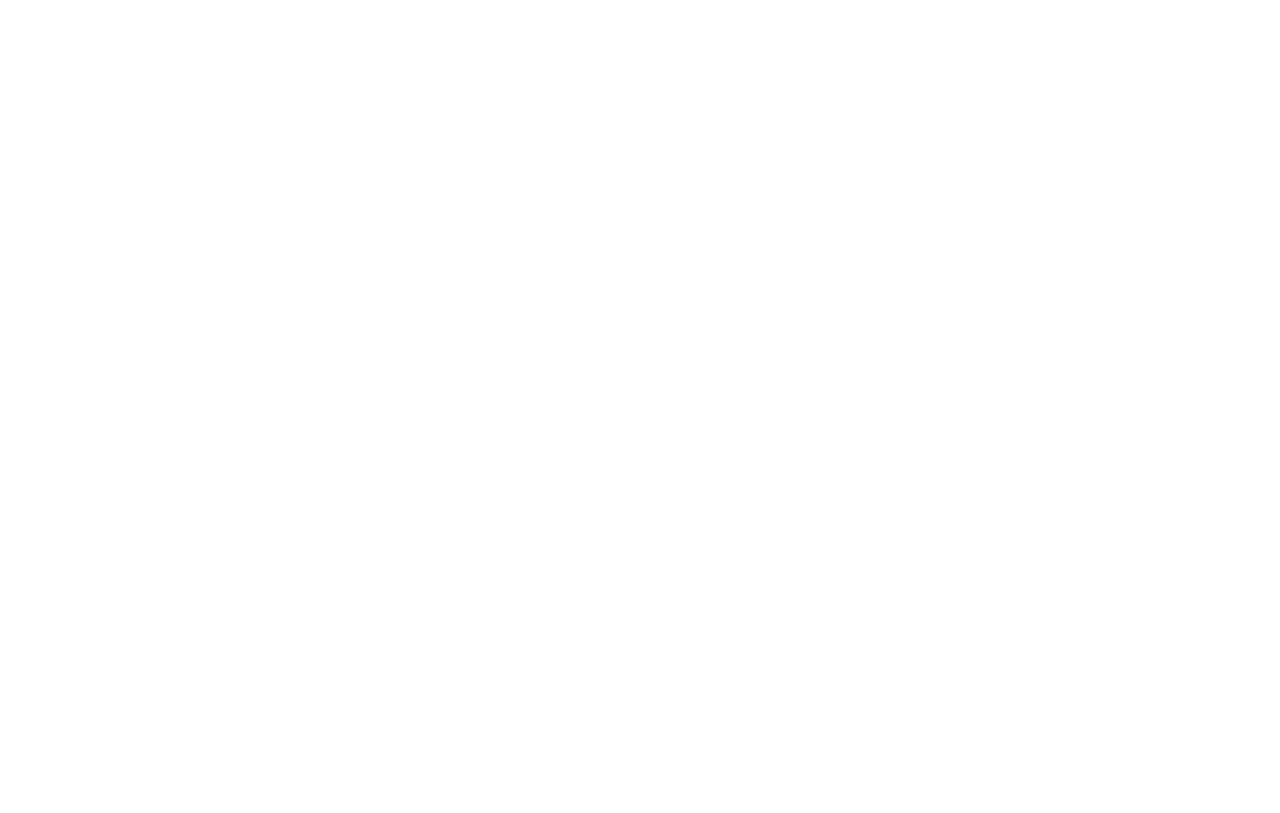
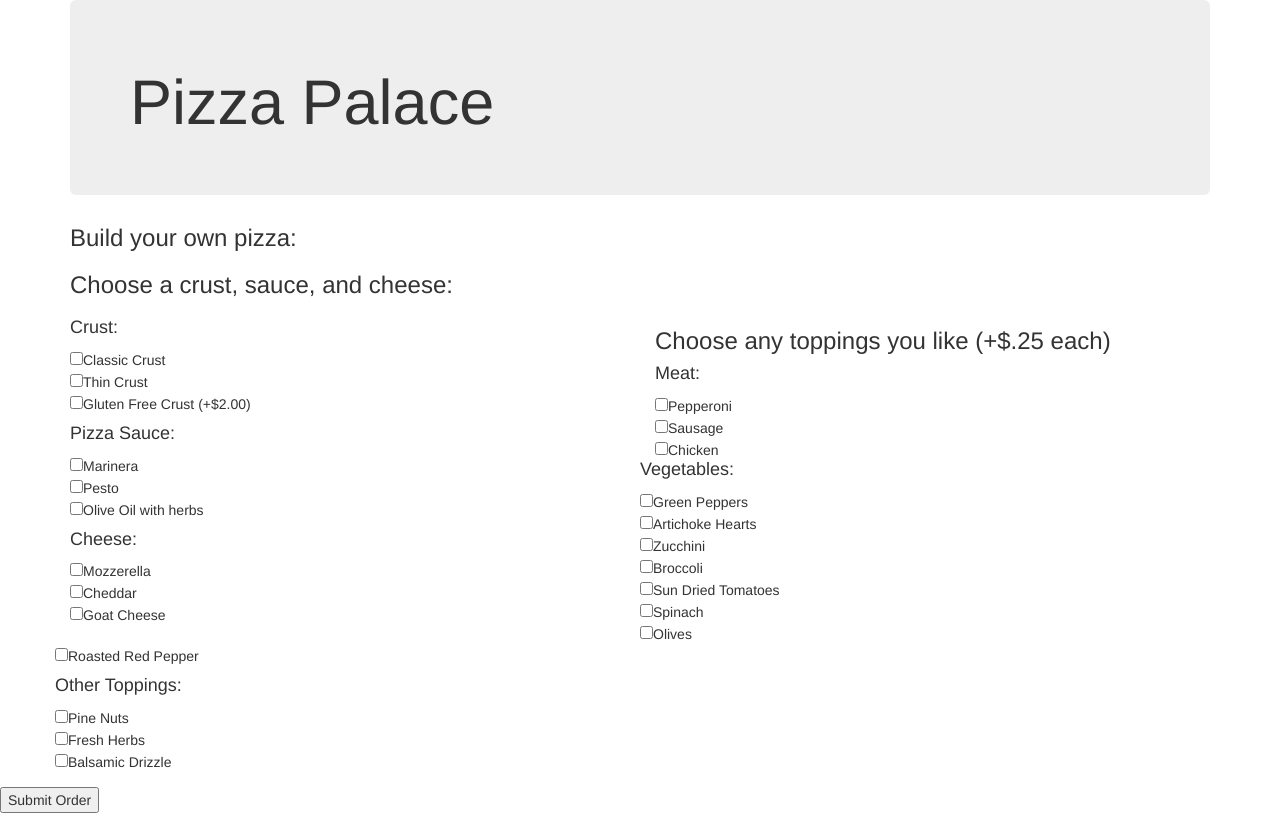
Before and after one commit to MegOlson/pizza-order, a plain HTML site: page index.html in a window 1280 px wide. Drawn offline with nearby package versions, Linux system fonts and the light colour scheme.

Commit message:
add basic html checklist

```diff
--- a/index.html
+++ b/index.html
@@ -1,7 +1,7 @@
 <!DOCTYPE html>
 <html>
   <head>
-    <title>Ping-Pong</title>
+    <title>Pizza Palace</title>
     <link rel="stylesheet" href="https://maxcdn.bootstrapcdn.com/bootstrap/3.3.7/css/bootstrap.min.css">
     <link rel="stylesheet" href="css/styles.css">
     <link href="css/styles.css" rel="stylesheet" type="text/css">
@@ -9,5 +9,77 @@
     <script src="js/scripts.js"></script>
   </head>
   <body>
+    <div class="container">
+      <div class="jumbotron">
+        <h1>Pizza Palace</h1>
+      </div>
+      <!-- <div class="menu">
+        <h3>Pizza Palace Classics</h3>
+        <h4>Choose from a variety of our palace favorites:</h4>
+        <div class="row">
+          <div class="col-md-6">
+            <ul>
+              <li>Margharita Pizza</li> <button type="button" class="btn">Add</button>
+                <li>Fresh tomatoes, mozzerella, and basil. A classic and Pizza Palace bestseller.</li>
+              <li>Meat Lovers</li> <button type="button" class="btn">Add</button>
+                <li>Chicken, italian sausage, and pepperoni atop a hearty layer of mozerella.</li>
+              <li>Garden Vegetable</li> <button type="button" class="btn">Add</button>
+                <li>Spinach, green peppers, zucchini, broccoli, olives, and sun-dreid tomatoes.</li>
+            </ul>
+          </div>
+          <div class="col-md-6">
+            <h5>Small: $5     Medium: $7    Large: $10</h5>
+            <h5>Small: $7     Medium: $9    Large: $12</h5>
+            <h5>Small: $6     Medium: $8    Large: $11</h5>
+          </div>
+        </div>
+      </div> -->
+      <form id="toppings">
+        <h3>Build your own pizza:</h3>
+        <div class="form-group">
+          <h3>Choose a crust, sauce, and cheese:</h3>
+          <div class="row">
+            <div class="col-md-6">
+              <h4>Crust:</h4>
+                <input type="checkbox" name="topping" value="classic-crust">Classic Crust<br>
+                <input type="checkbox" name="topping" value="thin-crust">Thin Crust<br>
+                <input type="checkbox" name="topping" value="gluten-free-crust">Gluten Free Crust (+$2.00)<br>
+              <h4>Pizza Sauce:</h4>
+               <input type="checkbox" name="topping" value="marinara">Marinera<br>
+               <input type="checkbox" name="topping" value="pesto">Pesto<br>
+               <input type="checkbox" name="topping" value="olive-oil-herb">Olive Oil with herbs<br>
+
+              <h4>Cheese:</h4>
+               <input type="checkbox" name="topping" value="mozzerella">Mozzerella<br>
+               <input type="checkbox" name="topping" value="cheddar">Cheddar<br>
+               <input type="checkbox" name="topping" value="goat-cheese">Goat Cheese<br>
+             </div>
+             <div class="col-md-6">
+               <h3>Choose any toppings you like (+$.25 each)</h3>
+               <h4>Meat:</h4>
+                <input type="checkbox" name="topping" value="pepperoni">Pepperoni<br>
+                <input type="checkbox" name="topping" value="sausage">Sausage<br>
+                <input type="checkbox" name="topping" value="chicken">Chicken<br>
+              </div>
+              <h4>Vegetables:</h4>
+               <input type="checkbox" name="topping" value="green-peppers">Green Peppers<br>
+               <input type="checkbox" name="topping" value="artichoke-hearts">Artichoke Hearts<br>
+               <input type="checkbox" name="topping" value="zucchini">Zucchini<br>
+               <input type="checkbox" name="topping" value="broccoli">Broccoli<br>
+               <input type="checkbox" name="topping" value="sun-dried-tomatoes">Sun Dried Tomatoes<br>
+               <input type="checkbox" name="topping" value="spinach">Spinach<br>
+               <input type="checkbox" name="topping" value="olives">Olives<br>
+               <input type="checkbox" name="topping" value="roasted-red-pepper">Roasted Red Pepper<br>
+
+              <h4>Other Toppings:</h4>
+               <input type="checkbox" name="topping" value="pine-nuts">Pine Nuts<br>
+               <input type="checkbox" name="topping" value="fresh-herbs">Fresh Herbs<br>
+               <input type="checkbox" name="topping" value="balsamic-drizzle">Balsamic Drizzle<br>
+             </div>
+           </div>
+         </div>
+       <button type="submit">Submit Order</button>
+     </form>
+    </div>
   </body>
 </html>
```
